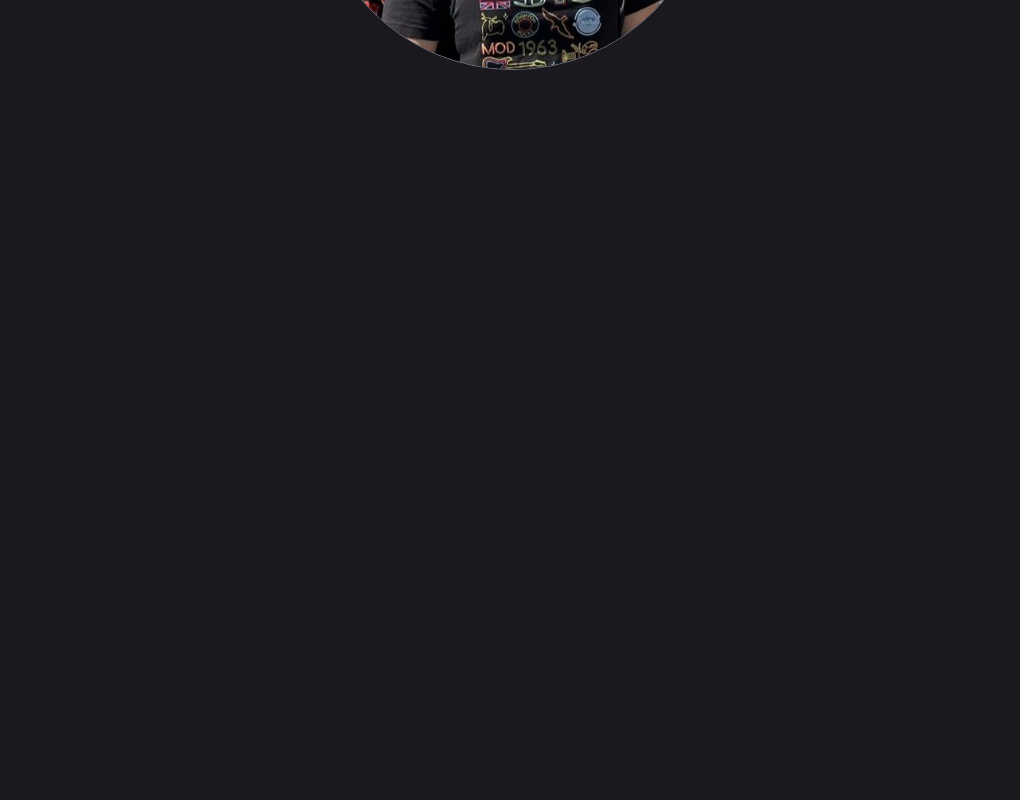
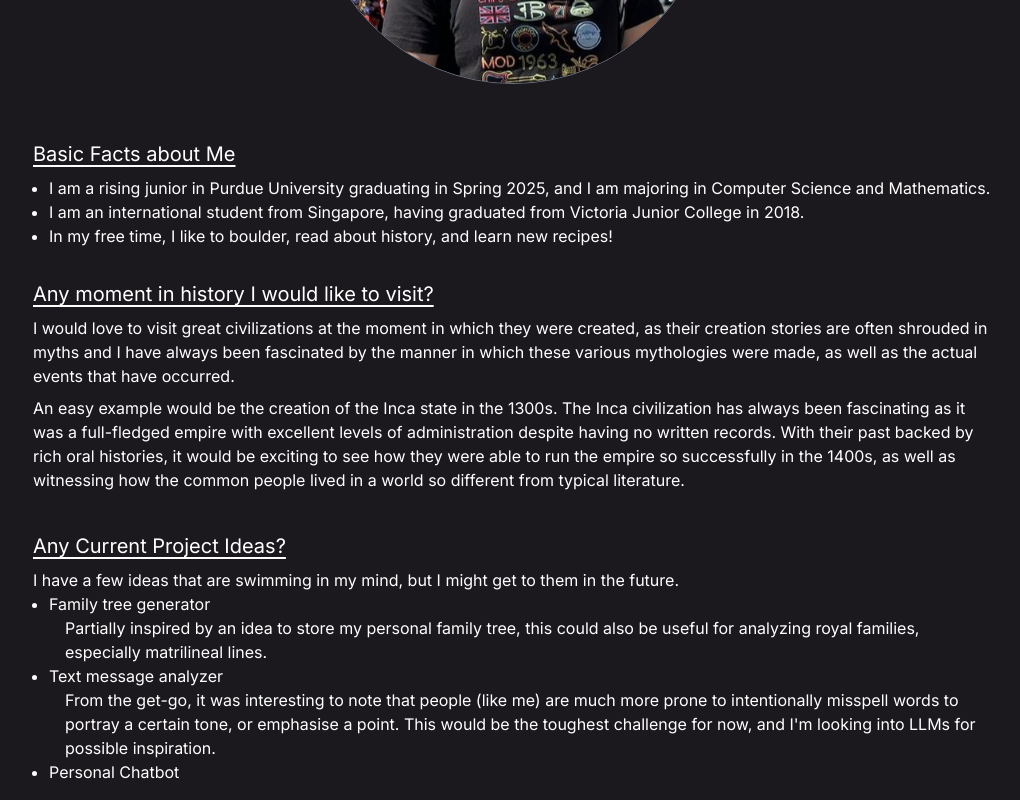
Before and after one commit to feindr54/feindr54.github.io, a Next.js app in the folder my-app/: page / in a window 1280 px wide. Shown: the part 609-1409 px from the top of the page, without its empty margins (127-1147 px from the left). Before the commit the page ends 873 px from the top, so only its background shows below. Built offline with nearby package versions, Linux system fonts and the light colour scheme.

Commit message:
Added example sections

```diff
--- a/my-app/app/globals.css
+++ b/my-app/app/globals.css
@@ -16,6 +16,16 @@
   }
 }
 
+h1 {
+  font-size: 3rem;
+  line-height: 1;
+}
+
+h3 {
+  font-size: 1.25rem;
+  line-height: 1.75rem;
+}
+
 body {
   background: #1B191E;
   color: white
--- a/my-app/app/page.js
+++ b/my-app/app/page.js
@@ -1,27 +1,60 @@
 import Image from 'next/image'
+import Section from '../components/section'
+
+const PHOTO_SIZE = 400
 
 export default function Home() {
   return (
-    <main className="min-h-screen">
-      <div className='flex flex-col items-center'>
-        <div className='pt-[50px] text-center'>
-          <h1 className='text-5xl font-bold'>Hi! I am Changxiang Gao</h1>
-          <h3 className='pt-3 text-xl'>I am a junior at Purdue University,</h3>
-          <h3 className='text-xl'>and I am majoring in CS.</h3>
+    <main className="min-h-screen flex flex-col items-center">
+      <div className='pt-[64px] text-center'>
+        <h1 className='font-bold'>Hi! I am Changxiang Gao</h1>
+        <h3 className='pt-3'>I am a junior at Purdue University,</h3>
+        <h3>and I am majoring in CS.</h3>
       </div>
       <div className='p-10'>
         <Image
           src="/profile_pic_500px.jpg"
-            width={400}
-            height={400}
+          width={PHOTO_SIZE}
+          height={PHOTO_SIZE}
           alt="my personal pic"
           className='rounded-full border-solid border-gray-500 border'
         />
       </div>
-      </div>
-      <div>
-
-      </div>
+      <Section title="Basic Facts about Me">
+        <ul className='list-disc pl-4'>
+          <li>I am a rising junior in Purdue University graduating in Spring 2025, and I am majoring in Computer Science and Mathematics.</li>
+          <li>I am an international student from Singapore, having graduated from Victoria Junior College in 2018.</li>
+          <li>In my free time, I like to boulder, read about history, and learn new recipes!</li>
+        </ul>
+      </Section>
+      <Section title="Any moment in history I would like to visit?">
+        <p className='my-2'>
+          I would love to visit great civilizations at the moment in which they were created, as their creation stories are often shrouded in myths
+          and I have always been fascinated by the manner in which these various mythologies were made, as well as the actual events that have
+          occurred.
+        </p>
+        <p className='my-2'>
+          An easy example would be the creation of the Inca state in the 1300s. The Inca civilization has always been fascinating as it was a full-fledged
+          empire with excellent levels of administration despite having no written records. With their past backed by rich oral histories, it would be exciting
+          to see how they were able to run the empire so successfully in the 1400s, as well as witnessing how the common people lived in a world so different
+          from typical literature.
+        </p>
+      </Section>
+      <Section title="Any Current Project Ideas?">
+        <p>
+          I have a few ideas that are swimming in my mind, but I might get to them in the future.
+        </p>
+        <ul className='list-disc pl-4'>
+          <li>Family tree generator</li>
+          <p className='pl-4'>Partially inspired by an idea to store my personal family tree, this could also be useful for analyzing royal families, especially matrilineal lines.</p>
+          <li>Text message analyzer</li>
+          <p className='pl-4'>
+            From the get-go, it was interesting to note that people (like me) are much more prone to intentionally misspell words to portray a certain
+            tone, or emphasise a point. This would be the toughest challenge for now, and I'm looking into LLMs for possible inspiration.
+          </p>
+          <li>Personal Chatbot</li>
+        </ul>
+      </Section>
     </main>
   )
 }
--- /dev/null
+++ b/my-app/components/section.js
@@ -0,0 +1,8 @@
+export default function Section({title, children}) {
+  return (
+    <section className="my-4 w-9/12 text-left">
+      <h3 className="mb-2 underline underline-offset-4">{title}</h3>
+      {children}
+    </section>
+  )
+}
```
Lines whose indentation alone changed are shown as unchanged.
